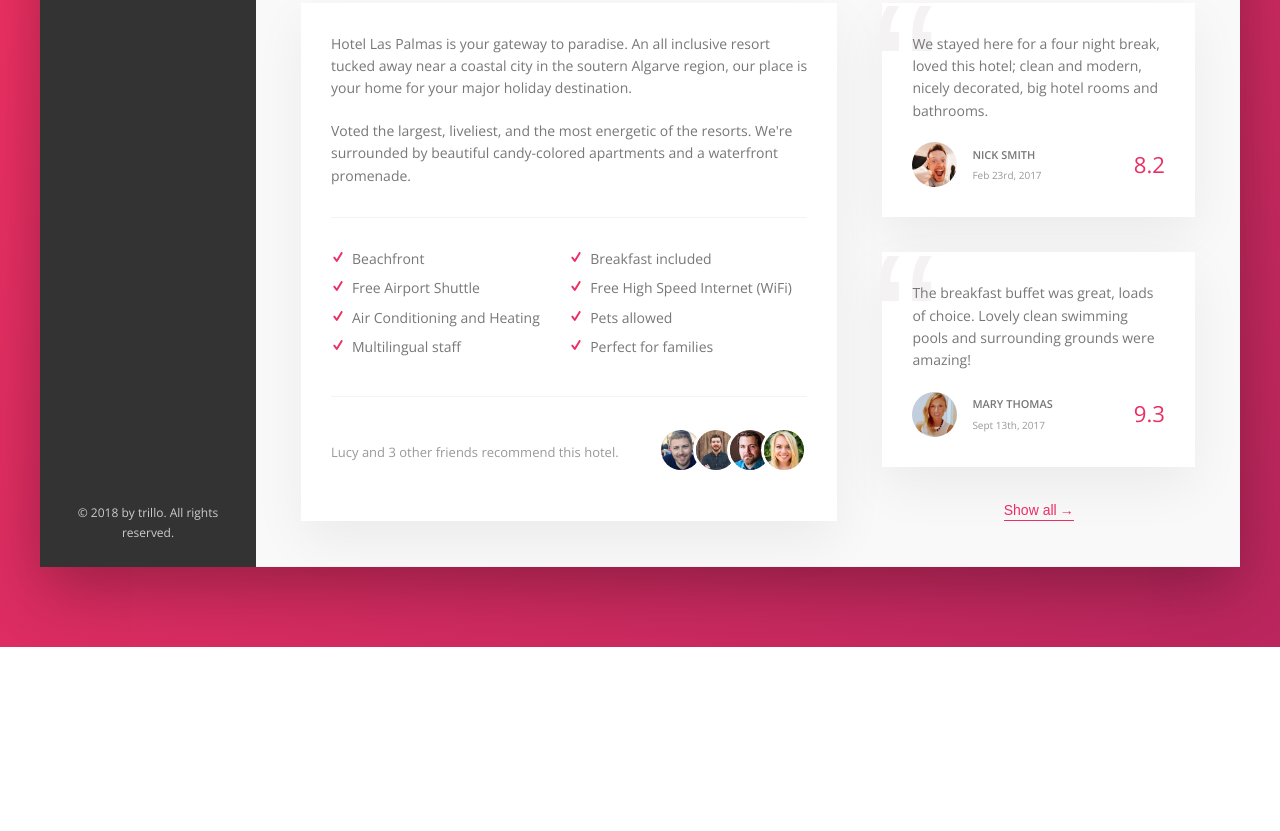
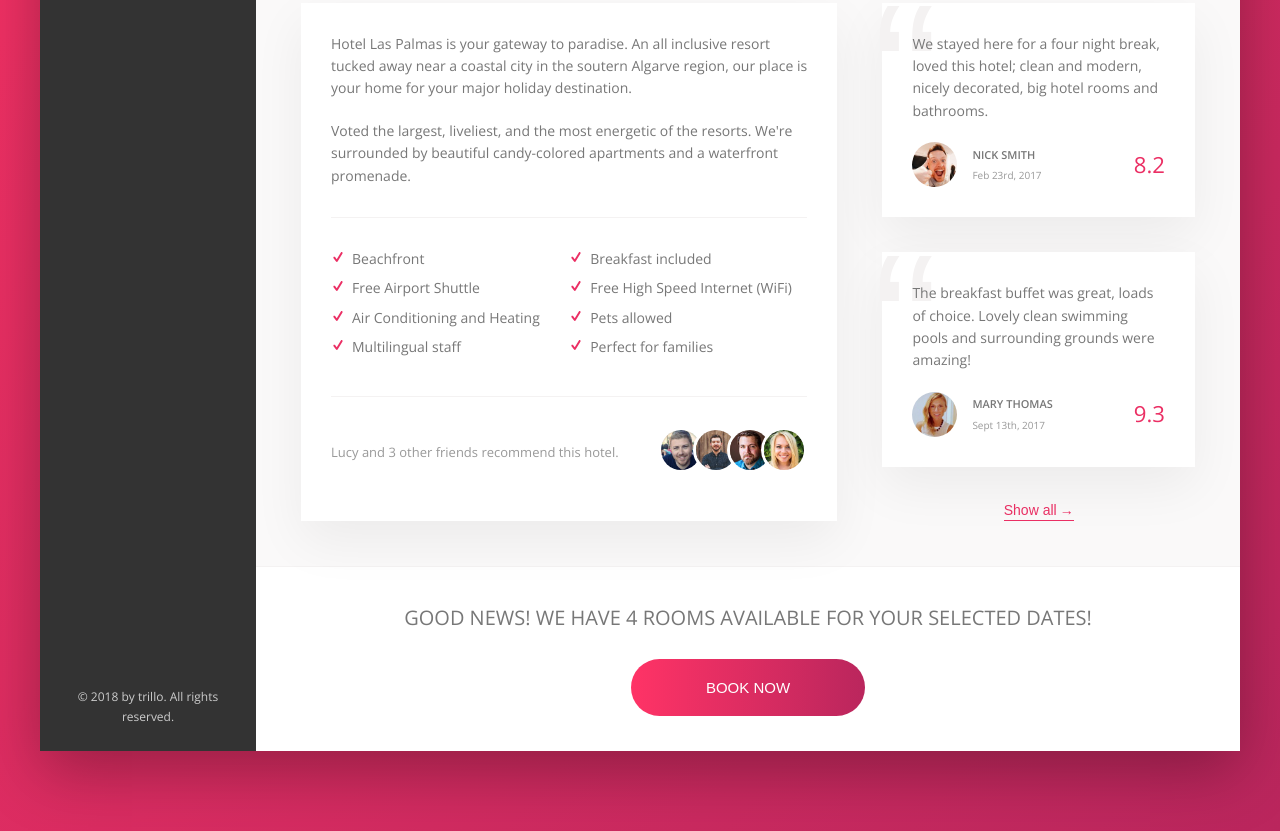
Before and after one commit to Zeztron/trillo, a website: page docs/index.html in a window 1280 px wide. Shown: the part 646-1477 px from the top of the page. Before the commit the page ends 1293 px from the top, so only its background shows below. Drawn offline with nearby package versions, Linux system fonts and the light colour scheme.

Commit message:
Finished styling CTA section

```diff
--- a/docs/index.html
+++ b/docs/index.html
@@ -194,10 +194,18 @@
                 <button class="btn-inline">Show all<span>&rarr;</span></button>
               </figure>
             </div>
+
+            <div class="cta">
+              <h2 class="cta__book-now">
+                Good news! We have 4 rooms available for your selected dates!
+              </h2>
+              <button class="btn">
+                <span class="btn__visible">Book now</span>
+                <span class="btn__invisible">Only 4 rooms left</span>
+              </button>
+            </div>
           </main>
         </div>
-
       </div>
-
     </body>
 </html>
--- a/docs/sass/_components.scss
+++ b/docs/sass/_components.scss
@@ -439,3 +439,65 @@
     z-index: 1;
   }
 }
+
+/////////////////////// C T A  ////////////////////////
+.cta {
+  padding: 3.5rem 0;
+  text-align: center;
+
+  &__book-now {
+    font-size: 2rem;
+    font-weight: 300;
+    text-transform: uppercase;
+    margin-bottom: 2.5rem;
+  }
+}
+
+/////////////////////// B T N  ////////////////////////
+.btn {
+  font-size: 1.5rem;
+  font-weight: 300;
+  text-transform: uppercase;
+  border-radius: 100px;
+  border: none;
+  background-image: linear-gradient(to right, var(--color-primary-light), var(--color-primary-dark));
+  color: #fff;
+  position: relative;
+  overflow: hidden;
+  cursor: pointer;
+
+  & > * {
+    height: 100%;
+    width: 100%;
+    display: inline-block;
+    transition: all .2s;
+  }
+
+  &__visible {
+    padding: 2rem 7.5rem;
+  }
+
+  &__invisible {
+    position: absolute;
+    padding: 2rem 0;
+    left: 0;
+    top: -100%;
+  }
+
+  &:hover {
+    background-image: linear-gradient(to left, var(--color-primary-light), var(--color-primary-dark));
+  }
+
+  &:hover &__visible {
+    transform: translateY(100%);
+  }
+
+  &:hover &__invisible {
+      top: 0;
+  }
+
+  &:focus {
+    outline: none;
+    animation: pulsate 1s infinite;
+  }
+}
```
Also changed, not shown: docs/css/style.css.
